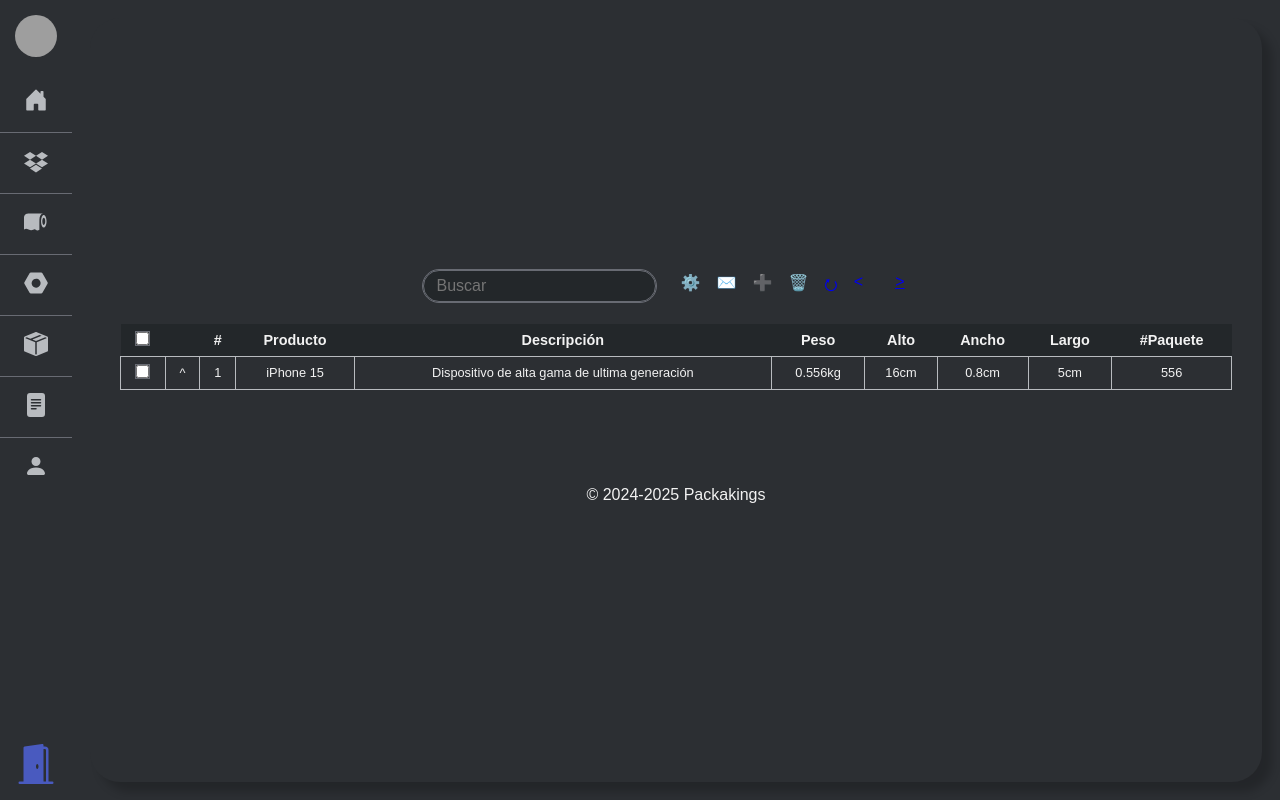
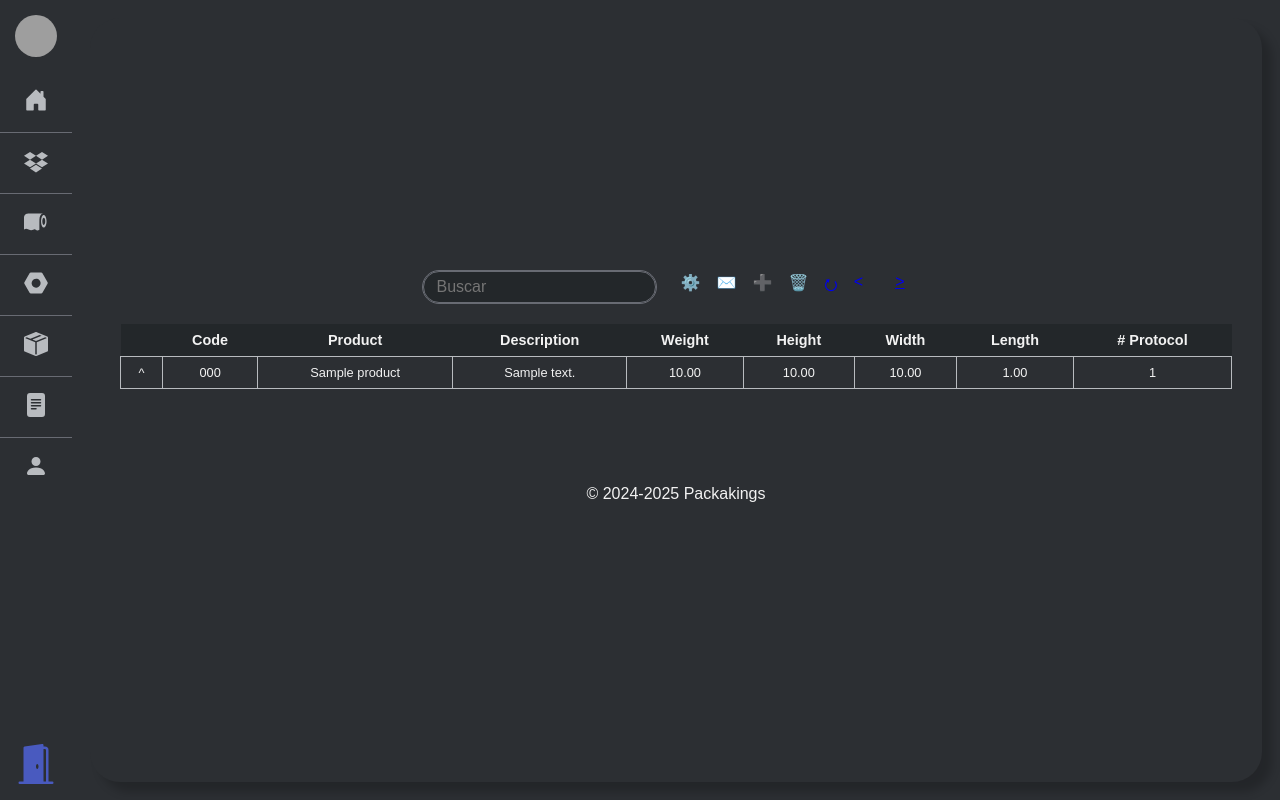
Before and after one commit to neyzerth/packaging-system, a PHP site: page /products/ in a window 1280 px wide. Run offline with PHP 8.4, Linux system fonts and the light colour scheme; the visitor is signed in with stand-in values (Sample User, id 1); tables that the repository leaves empty hold one stand-in row (values such as "Sample post"); grey boxes are pictures that could not be loaded.

Commit message:
index, function and list

```diff
--- a/BaseDatos/Datos.sql
+++ b/BaseDatos/Datos.sql
@@ -1,7 +1,7 @@
 INSERT INTO user_type (code, name, description) VALUES
-('ADMIN', 'administrator', "User with full access to the system"),
-('SUPER', 'supervisor', "User who oversees other users"),
-('EMPLO', 'employee', "User with limited access to the system");
+('ADMIN', 'Administrator', "User with full access to the system"),
+('SUPER', 'Supervisor', "User who oversees other users"),
+('EMPLO', 'Employee', "User with limited access to the system");
 
 INSERT INTO user (username, password, name, first_surname, second_surname, date_of_birth, neighborhood, street, postal_code, phone, email, user_type, supervisor)
 VALUES
--- a/BaseDatos/StoredProcedure.sql
+++ b/BaseDatos/StoredProcedure.sql
@@ -155,11 +155,13 @@ BEGIN
     FROM box WHERE num = LAST_INSERT_ID();
 END $$
 
+drop procedure addMaterial;
 DELIMITER $$
 CREATE PROCEDURE addMaterial(
     IN p_code VARCHAR(5),
     IN p_name VARCHAR(50),
     IN p_description VARCHAR(255),
+    IN p_quantity INT,
     IN p_unit VARCHAR(5)
 )
 BEGIN
@@ -173,7 +175,7 @@ BEGIN
     END IF;
 
     INSERT INTO material (code, material_name, description, available_quantity, unit_of_measure)
-    VALUES(p_code, p_name, p_description, 0, p_unit);
+    VALUES(p_code, p_name, p_description, p_quantity, p_unit);
 
     SELECT code, material_name, description, available_quantity, unit_of_measure
     FROM material WHERE code = p_code;
--- a/boxes/index.php
+++ b/boxes/index.php
@@ -1,6 +1,7 @@
 <?php
 $form = "/boxes/addBox.php";
 require_once "../config.php";
+require_once "boxFun.php";
 include HEADER;
 include 'listBoxes.php';
 include FOOTER;
--- a/materials/addMaterial.php
+++ b/materials/addMaterial.php
@@ -27,7 +27,7 @@
                     <path
                         d="M15.528 2.973a.75.75 0 0 1 .472.696v8.662a.75.75 0 0 1-.472.696l-7.25 2.9a.75.75 0 0 1-.557 0l-7.25-2.9A.75.75 0 0 1 0 12.331V3.669a.75.75 0 0 1 .471-.696L7.443.184l.01-.003.268-.108a.75.75 0 0 1 .558 0l.269.108.01.003zM10.404 2 4.25 4.461 1.846 3.5 1 3.839v.4l6.5 2.6v7.922l.5.2.5-.2V6.84l6.5-2.6v-.4l-.846-.339L8 5.961 5.596 5l6.154-2.461z" />
                 </svg>
-                <h1>Checkout form</h1>
+                <h1>Material form</h1>
             </div>
             <div class="row-div">
                 <div class="">
@@ -62,7 +62,7 @@
                             <div class="row-lg-12">
                                 <label for="unit_of_measure">Unit of measure</label>
                                 <div class="input-group">
-                                    <select required name="user_type" id="user_type" class="input-group" name="" id="options">
+                                    <select required name="unit_of_measure" id="unit_of_measure" class="input-group" name="" id="options">
                                     <?php
                                         while ($unit_of_measure = mysqli_fetch_assoc($unit_of_measures)):
                                             echo "<option value='{$unit_of_measure['code']}'>{$unit_of_measure['description']}</option>";
--- a/products/index.php
+++ b/products/index.php
@@ -1,6 +1,7 @@
 <?php
 $form = "/products/addProducts.php";
 require_once "../config.php";
+require_once "prodFun.php";
 include HEADER;
 include 'listProducts.php';
 include FOOTER;
--- a/products/listProducts.php
+++ b/products/listProducts.php
@@ -1,34 +1,34 @@
+<?php
+require_once "prodFun.php";
+    $products = getProducts();
+?>
 <table>
     <thead>
         <tr>
-            <th><input type="checkbox"></th>
             <th> </th>
-            <th>#</th>
-            <th>Producto</th>
-            <th>Descripción</th>
-            <th>Peso</th>
-            <th>Alto</th>
-            <th>Ancho</th>
-            <th>Largo</th>
-            <th>#Paquete</th>
+            <th>Code</th>
+            <th>Product</th>
+            <th>Description</th>
+            <th>Weight</th>
+            <th>Height</th>
+            <th>Width</th>
+            <th>Length</th>
+            <th># Protocol</th>
         </tr>
     </thead>
     <tbody>
-        <!--JavaScript + PHP-->
-
-        <!--Ejemplo de la estructura HTML-->
+    <?php foreach($products as $product): ?>
         <tr>
-            <td><input type="checkbox"></td>
             <td>^</td>
-            <td>1</td>
-            <td>iPhone 15</td>
-            <td>Dispositivo de alta gama de ultima generación</td>
-            <td>0.556kg</td>
-            <td>16cm</td>
-            <td>0.8cm</td>
-            <td>5cm</td>
-            <td>556</td>
+            <td><?php echo $product['code'] ?></td>
+            <td><?php echo $product['name'] ?></td>
+            <td><?php echo $product['description'] ?></td>
+            <td><?php echo $product['weight'] ?></td>
+            <td><?php echo $product['height'] ?></td>
+            <td><?php echo $product['width'] ?></td>
+            <td><?php echo $product['length'] ?></td>
+            <td><?php echo $product['packaging_protocol'] ?></td>
         </tr>
-        <!--Ejemplo de la estructura HTML-->
+    <?php endforeach;?>
     </tbody>
 </table>
--- /dev/null
+++ b/products/prodFun.php
@@ -0,0 +1,10 @@
+<?php
+function getProducts(){
+    $db = connectdb();
+    $query = "SELECT code, name, description,".
+        "height, width, length, weight, packaging_protocol".
+        " FROM product;";
+
+        //echo $query;
+    return $result = mysqli_query($db, $query);
+}
--- a/protocols/index.php
+++ b/protocols/index.php
@@ -3,8 +3,6 @@ $form = "/protocols/addProtocol.php";
 require_once "../config.php";
 require_once "protocolFun.php";
 
-
-
 include HEADER;
 include 'listProtocols.php';
 include FOOTER;
--- a/users/userFun.php
+++ b/users/userFun.php
@@ -12,7 +12,7 @@ function addUser(
     $postalCode = nullDb($postalCode);
     $supervisor = nullDb($supervisor);
 
-    $query = "call sp_insertUSer(".
+    $query = "call addUser(".
         "'$username', $password,".
         "'$name', '$firstSurname', '$secondSurname', ".
         "'$dateOfBirth','$neighborhood','$street', $postalCode,".
@@ -21,7 +21,7 @@ function addUser(
 
 
     try {
-        return $response = mysqli_query($db, $query);
+        return mysqli_query($db, $query);
     } catch (Exception $e) {
         return $e->getMessage();
     }
```
Also changed, not shown: boxes/addBox.php (added, +70 -0 lines), boxes/boxFun.php (added, +29 -0 lines), boxes/boxesFun.php (deleted, +0 -24 lines), boxes/listBoxes.php (+17 -18 lines), materials/materialFun.php (+6 -11 lines), protocols/listProtocols.php (+10 -12 lines), protocols/protocolFun.php (added, +9 -0 lines).
